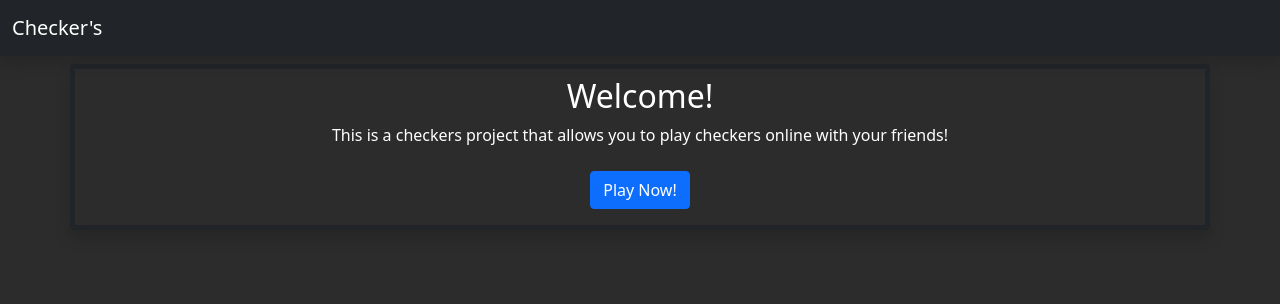
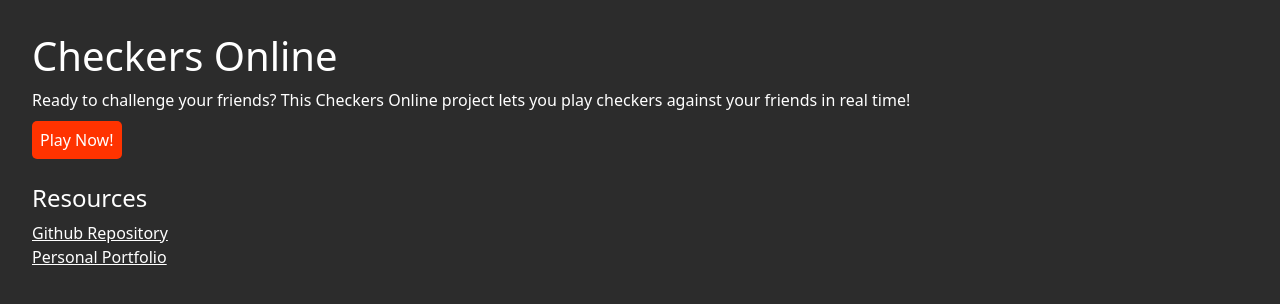
Before and after one commit to Emmanuel-Torres/Checkers, a React (Create React App) app in the folder src/checkers-client/: page / in a window 1280 px wide. Shown: the top 304 px of the page. Built offline with nearby package versions, Linux system fonts and the light colour scheme.

Commit message:
minor changes to home styles

```diff
--- a/src/checkers-client/src/App.tsx
+++ b/src/checkers-client/src/App.tsx
@@ -2,12 +2,12 @@ import { Route, Routes } from "react-router-dom";
 import Navbar from "./components/ui/Navbar";
 import DemoView from "./views/Demo/DemoView";
 import GameView from "./views/GameView";
-import HomeView from "./views/HomeView";
+import HomeView from "./views/Home/HomeView";
 
 function App() {
   return (
     <div className="App">
-      <Navbar />
+      {/* <Navbar /> */}
       <Routes>
         <Route path="/" element={<HomeView />} />
         <Route path="/game" element={<GameView />} />
--- a/src/checkers-client/src/styles.scss
+++ b/src/checkers-client/src/styles.scss
@@ -1,10 +1,11 @@
 :root {
   --primary-color: #ff3300;
+  --background-color: rgb(44, 44, 44);
 }
 
 body {
   height: 100%;
-  background-color: rgb(44, 44, 44);
+  background-color: var(--background-color);
   color: white;
 }
 
--- /dev/null
+++ b/src/checkers-client/src/views/Home/HomeView.module.css
@@ -0,0 +1,32 @@
+.container {
+  margin: 2rem;
+  color: white;
+}
+
+.container a {
+  color: white;
+}
+
+.main a {
+  text-decoration: none;
+}
+
+.play-button {
+  background-color: var(--primary-color);
+  padding: 0.5rem;
+  border-radius: 5px;
+}
+
+.resources {
+  margin-top: 2rem;
+}
+
+.resources h2 {
+    font-size: x-large;
+}
+
+.resources ul {
+  margin: 0;
+  padding: 0;
+  list-style-type: none;
+}
--- /dev/null
+++ b/src/checkers-client/src/views/Home/HomeView.tsx
@@ -0,0 +1,36 @@
+import { FC } from 'react';
+import { Link } from 'react-router-dom';
+import styles from "./HomeView.module.css"
+
+const HomeView: FC = (): JSX.Element => {
+    return (
+        <div className={styles.container}>
+            <div className={styles.main}>
+                <h1>Checkers Online</h1>
+                <p>Ready to challenge your friends? This Checkers Online project lets you play checkers against your friends in real time!</p>
+                <Link to="/game" className={styles["play-button"]}>Play Now!</Link>
+            </div>
+            <div className={styles.resources}>
+                <h2>Resources</h2>
+                <ul>
+                    <li>
+                        <a href='https://github.com/Emmanuel-Torres/Checkers'
+                            target='_blank'
+                            rel='noopener noreferrer'>
+                            Github Repository
+                        </a>
+                    </li>
+                    <li>
+                        <a href='https://www.emmanueltorreshn.com'
+                            target='_blank'
+                            rel='noopener noreferrer'>
+                            Personal Portfolio
+                        </a>
+                    </li>
+                </ul>
+            </div>
+        </div>
+    )
+};
+
+export default HomeView;
--- a/src/checkers-client/src/views/HomeView.tsx
+++ /dev/null
@@ -1,16 +0,0 @@
-import { FC } from 'react';
-import { Link } from 'react-router-dom';
-
-const HomeView: FC = (): JSX.Element => {
-    return (
-        <>
-            <div className='container border border-dark border-5 rounded p-2 my-2 shadow text-center'>
-                <h2>Welcome!</h2>
-                <p>This is a checkers project that allows you to play checkers online with your friends!</p>
-                <Link to="/game" className='btn btn-primary my-2'>Play Now!</Link>
-            </div>
-        </>
-    )
-};
-
-export default HomeView;
```
